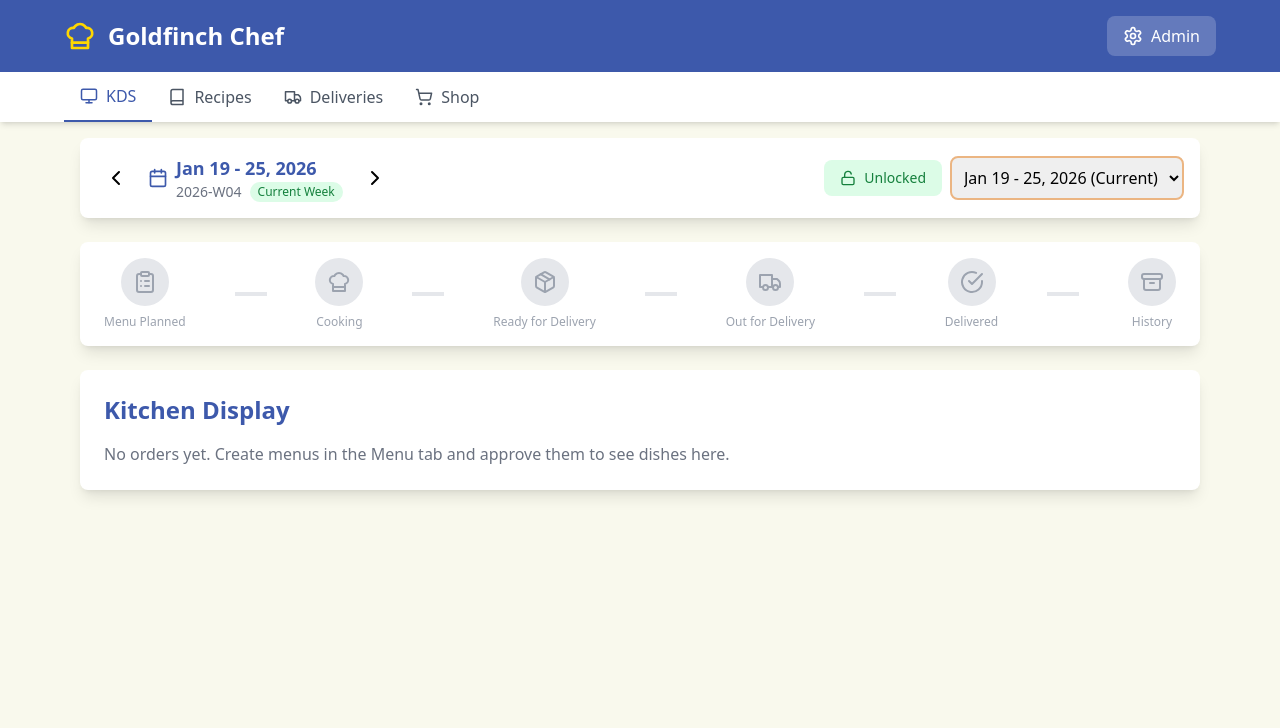
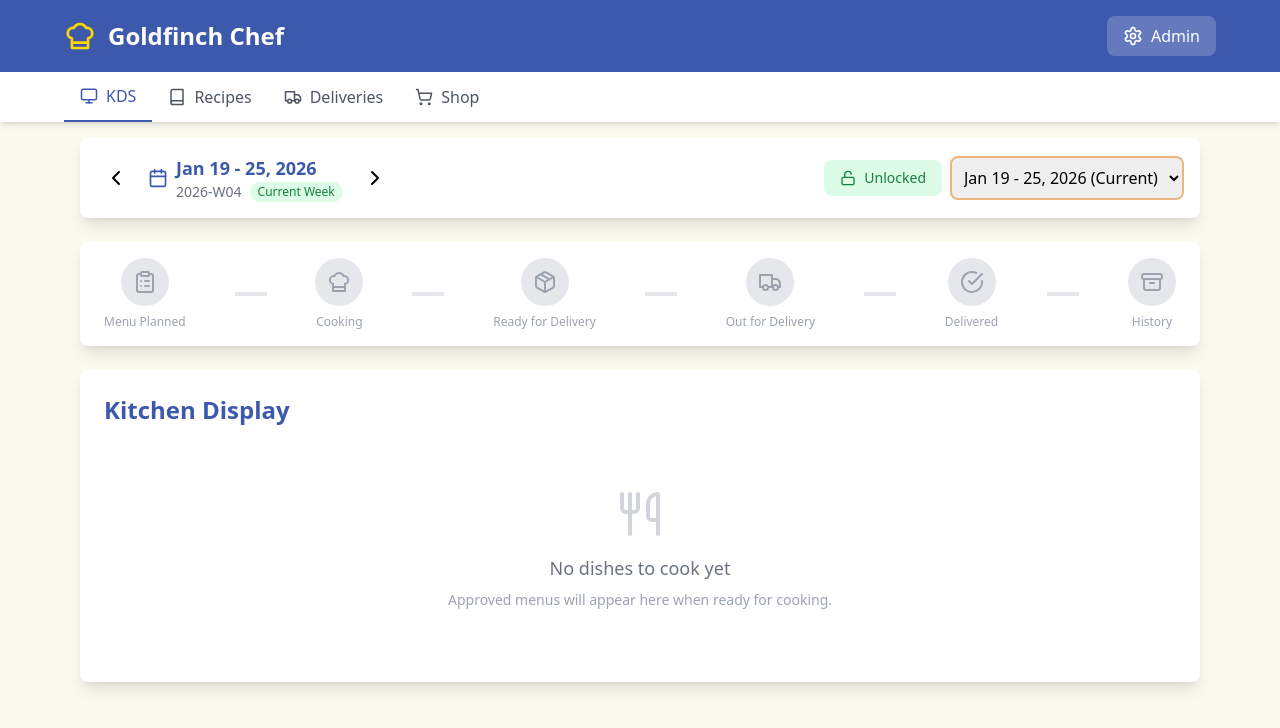
Before and after one commit to goldfinchchef/menu-planner, a React (Vite) app: page / in a window 1280 px wide. Shown: the top 728 px of the page. Built offline with nearby package versions, Linux system fonts and the light colour scheme; a web font is replaced by a local one.

Commit message:
Fix KDS - remove approval blocker, show simple empty state
- Remove pendingApprovalCount prop and approval blocker notice
- Show "No dishes to cook yet" when KDS is empty
- Menu approval stays in Admin → Menu Planner

Co-Authored-By: Claude Opus 4.5 <noreply@anthropic.com>

```diff
--- a/App.jsx
+++ b/App.jsx
@@ -575,7 +575,6 @@ export default function App() {
             allDishesComplete={allDishesComplete}
             completeAllOrders={completeAllOrders}
             getKDSView={getKDSView}
-            pendingApprovalCount={menuItems.filter(item => !item.approved).length}
           />
         )}
 
--- a/tabs/KDSTab.jsx
+++ b/tabs/KDSTab.jsx
@@ -1,6 +1,5 @@
 import React, { useState } from 'react';
-import { Check, Clock, ChevronDown, ChevronUp } from 'lucide-react';
-import { Link } from 'react-router-dom';
+import { Check, ChevronDown, ChevronUp, Utensils } from 'lucide-react';
 
 export default function KDSTab({
   menuItems,
@@ -9,8 +8,7 @@ export default function KDSTab({
   toggleDishComplete,
   allDishesComplete,
   completeAllOrders,
-  getKDSView,
-  pendingApprovalCount = 0
+  getKDSView
 }) {
   const [expandedTiles, setExpandedTiles] = useState({});
   const kdsView = getKDSView();
@@ -36,30 +34,6 @@ export default function KDSTab({
           </button>
         )}
       </div>
-
-      {/* Show pending approvals notice */}
-      {pendingApprovalCount > 0 && Object.keys(kdsView).length === 0 && (
-        <div className="mb-6 p-4 rounded-lg border-2 border-amber-300 bg-amber-50">
-          <div className="flex items-start gap-3">
-            <Clock size={24} className="text-amber-600 flex-shrink-0 mt-0.5" />
-            <div>
-              <p className="font-medium text-amber-800">
-                {pendingApprovalCount} menu{pendingApprovalCount > 1 ? 's' : ''} waiting for approval
-              </p>
-              <p className="text-sm text-amber-700 mt-1">
-                Menus need to be approved before they appear here for cooking.
-              </p>
-              <Link
-                to="/admin?section=menu-approval"
-                className="inline-flex items-center gap-2 mt-3 px-4 py-2 rounded-lg text-white text-sm font-medium"
-                style={{ backgroundColor: '#3d59ab' }}
-              >
-                Go to Menu Approval
-              </Link>
-            </div>
-          </div>
-        </div>
-      )}
 
       {Object.keys(kdsView).length > 0 ? (
         <div className="grid grid-cols-1 md:grid-cols-2 lg:grid-cols-3 gap-4">
@@ -159,9 +133,13 @@ export default function KDSTab({
           })}
         </div>
       ) : (
-        pendingApprovalCount === 0 && (
-          <p className="text-gray-500">No orders yet. Create menus in the Menu tab and approve them to see dishes here.</p>
-        )
+        <div className="text-center py-12">
+          <Utensils size={48} className="mx-auto mb-4 text-gray-300" />
+          <p className="text-gray-500 text-lg">No dishes to cook yet</p>
+          <p className="text-gray-400 text-sm mt-2">
+            Approved menus will appear here when ready for cooking.
+          </p>
+        </div>
       )}
     </div>
   );
```
Also changed, not shown: 3 other files (tests, documents, lock files or other folders).
